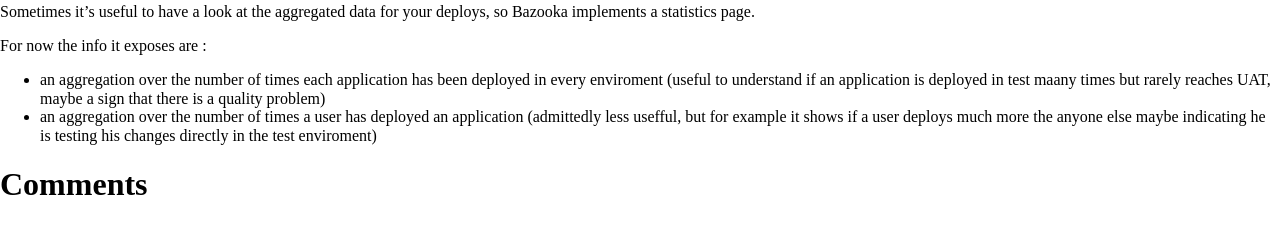
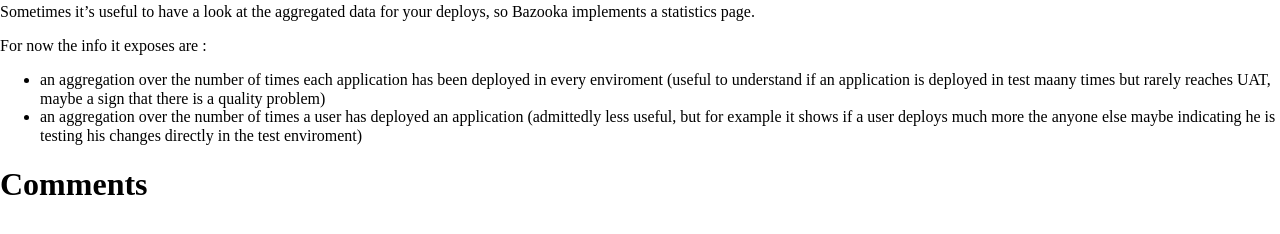
Before and after one commit to BazookaDeploy/Bazooka, a Jekyll site: the page built from statistics.md, in a window 1280 px wide. Shown: the part 649-883 px from the top of the page. Built offline with Jekyll 4.4.1, drawn with Linux system fonts in a browser that asks for light colours; nearby versions of some CDN libraries; library files that are not in the unit come from our copies; Markdown is read by kramdown in place of the engine named in the settings; comment, search, counter and statistics services are not loaded.

Commit message:
Update statistics.md

```diff
--- a/statistics.md
+++ b/statistics.md
@@ -9,4 +9,4 @@ Sometimes it's useful to have a look at the aggregated data for your deploys, so
 For now the info it exposes are :
 
 - an aggregation over the number of times each application has been deployed in every enviroment (useful to understand if an application is deployed in test maany times but rarely reaches UAT, maybe a sign that there is a quality problem)
-- an aggregation over the number of times a user has deployed an application (admittedly less usefful, but for example it shows if a user deploys much more the anyone else maybe indicating he is testing his changes directly in the test enviroment)
+- an aggregation over the number of times a user has deployed an application (admittedly less useful, but for example it shows if a user deploys much more the anyone else maybe indicating he is testing his changes directly in the test enviroment)
```
